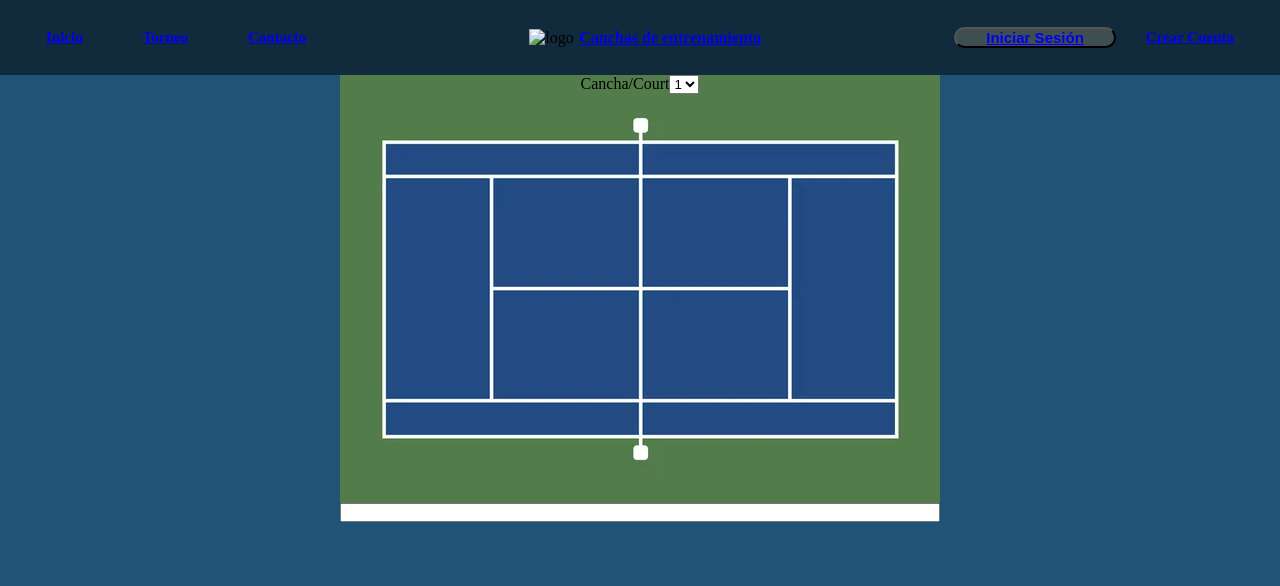
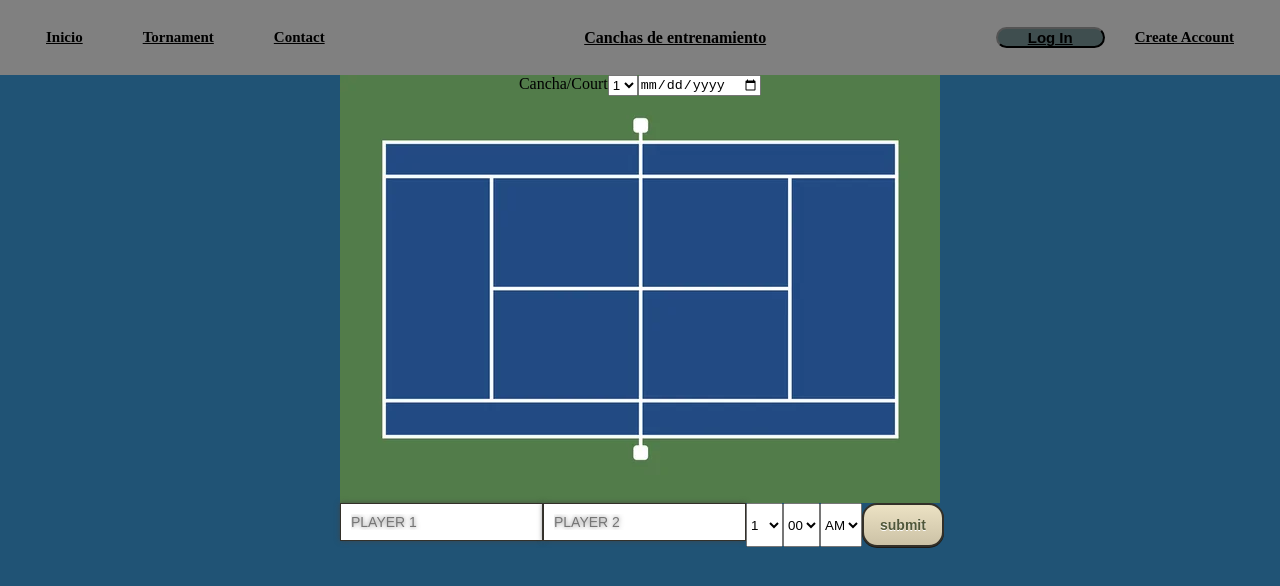
Before and after one commit to AsmodeoSempai/proyecto2, a plain HTML site: page index.html in a window 1280 px wide. Drawn offline with Linux system fonts and the light colour scheme.

Commit message:
avance, falta crud y footer

```diff
--- a/estilo.css
+++ b/estilo.css
@@ -3,25 +3,27 @@
     border: 0%;
     padding: 0%;
     box-sizing: border-box;
-
+    color: black;
 }
-
 body{
-
     background-color: #205375;
 }
 .seccion_1{
     position: relative;
-
 }
 .menu{
     display: flex;
     height: 75px;
     width: 100%;
-    background-color: #112B3C;
+    background-color: grey;
     align-items: center;
     justify-content: space-between;
     padding: 16px;
+}
+.lista_menu{
+    display: flex;
+    align-items: center;
+    justify-content: space-between;
 }
 .caja_logo{
     display: flex;
@@ -33,27 +35,23 @@ body{
 .nombre{
     font-size: medium;
     font-weight: 600;
+    color: white;
 }
 .nombre :hover{
     cursor: pointer;
     color: white;
 }
-.lista_menu{
-    display: flex;
-    align-items: center;
-    justify-content: space-between;
-}
 .lista_menu_1{
     display: flex;
     align-items: center;
 }
-li{
+.dheader{
     list-style: none;
     margin: 0 30px;
     font-size: 15px;
     font-weight: 600;
 }
-li :hover{
+.dheader :hover{
     color: white;
     cursor: pointer;
 }
@@ -64,24 +62,14 @@ li :hover{
 #menu{
     display: none;
 }
-
-
 .seccion2{
-
     max-width: 600px;
     margin: auto;
-
-
 }
-
 .cajaCanchas{
     display: flex;
     justify-content: center;
 }
-
-
-
-
 .contenedor_jumbotron{
     display: flex;
     flex-direction: column;
@@ -95,12 +83,54 @@ li :hover{
     height: 428px;
     background-image: url(./img/cancha.jpg);
     justify-content: center;
-
 }
 .cajaForm{
     width: 100%;
     position: relative;
 }
-.nombreinput{
-    width: 100%;
+.cajaNombre{
+    display: flex;
 }
+.cajanombreinput{
+    width: 40%;
+}
+.cajanombreinput2{
+    width: 40%;
+}
+.Player{
+    padding: 10px;
+    font-size: 14px;
+    border-width: 1px;
+    border-color: #333029;
+    border-style: solid;
+    border-radius: 0px;
+    box-shadow: 0px 0px 5px rgba(66,66,66,.75);
+    text-shadow: 0px 0px 5px rgba(66,66,66,.75);
+}
+.cajatime{
+    display: flex;
+}
+.agregarboton{
+    box-shadow: 0px 1px 0px 0px #1c1b18;
+	background:linear-gradient(to bottom, #eae0c2 5%, #ccc2a6 100%);
+	background-color:#eae0c2;
+	border-radius:15px;
+	border:2px solid #333029;
+	display:inline-block;
+	cursor:pointer;
+	color:#505739;
+	font-family:Arial;
+	font-size:14px;
+	font-weight:bold;
+	padding:12px 16px;
+	text-decoration:none;
+	text-shadow:0px 1px 0px #ffffff;
+}
+.agregarboton:hover{
+	background:linear-gradient(to bottom, #ccc2a6 5%, #eae0c2 100%);
+	background-color:#ccc2a6;
+            }
+.agregarboton:active {
+	position:relative;
+	top:1px;
+            }
--- a/index.html
+++ b/index.html
@@ -11,19 +11,18 @@
     <div class="seccion_1">
         <header class="menu">
             <ul class="lista_menu">
-                <li><a href="#">Inicio</a></li>
-                <li><a href="#">Torneo</a></li>
-                <li><a href="#">Contacto</a></li>
+                <li class="dheader"><a href="#">Inicio</a></li>
+                <li class="dheader"><a href="#">Tornament</a></li>
+                <li class="dheader"><a href="#">Contact</a></li>
             </ul>
             <nav class="caja_logo">
-                <img class="logo" src="./img/logo.svg" alt="logo"/>
                 <h1 class="nombre"><a href="#">Canchas de entrenamiento</a></h1>
             </nav>
             <ul class="lista_menu_1">
                 <button class="boton_sesion">
-                    <li><a href="#">Iniciar Sesión</a></li>
+                    <li class="dheader"><a href="#">Log In</a></li>
                 </button>
-                <li><a href="#">Crear Cuenta</a></li>
+                <li class="dheader" ><a href="#">Create Account</a></li>
             </ul>
             <img id="menu" src="./img/menu.svg" alt="menu">
         </header>
@@ -39,15 +38,49 @@
                         <option value="3">3</option>
                         <option value="4">4</option>
                     </select>
+                    <input type="date">
                 </div>
             </nav>
             <div class="cajaForm">
                 <div class="cajaNombre">
-                    <form>
-                        <input class="nombreinput" type="text">
+                    <div>
+
+                    </div>
+                    <div class="cajanombreinput">
+                        <input class="Player" placeholder="PLAYER 1" type="text">
+                    </div>
+                    <div class="cajanombreinput2">
+                        <input class="Player" placeholder="PLAYER 2" type="text">
+                    </div>
+                    <div class="cajatime">
+                        <select name="CanchasOpciones" id="CanchasOpciones">
+                            <option value="1">1</option>
+                            <option value="2">2</option>
+                            <option value="3">3</option>
+                            <option value="4">4</option>
+                            <option value="5">5</option>
+                            <option value="6">6</option>
+                            <option value="7">7</option>
+                            <option value="8">8</option>
+                            <option value="9">9</option>
+                            <option value="10">10</option>
+                            <option value="11">11</option>
+                            <option value="12">12</option>
+                        </select>
+                        <select name="CanchasOpciones" id="CanchasOpciones">
+                            <option value="1">00</option>
+                            <option value="2">30</option>
+                        </select>
+                        <select name="CanchasOpciones" id="CanchasOpciones">
+                            <option value="am">AM</option>
+                            <option value="pm">PM</option>
+                        </select>
+                    </div>
+                    <div class="cajaagregar">
+                        <button class="agregarboton">submit</button>
+                    </div>
 
 
-                    </form>
                 </div>
 
             </div>
```
